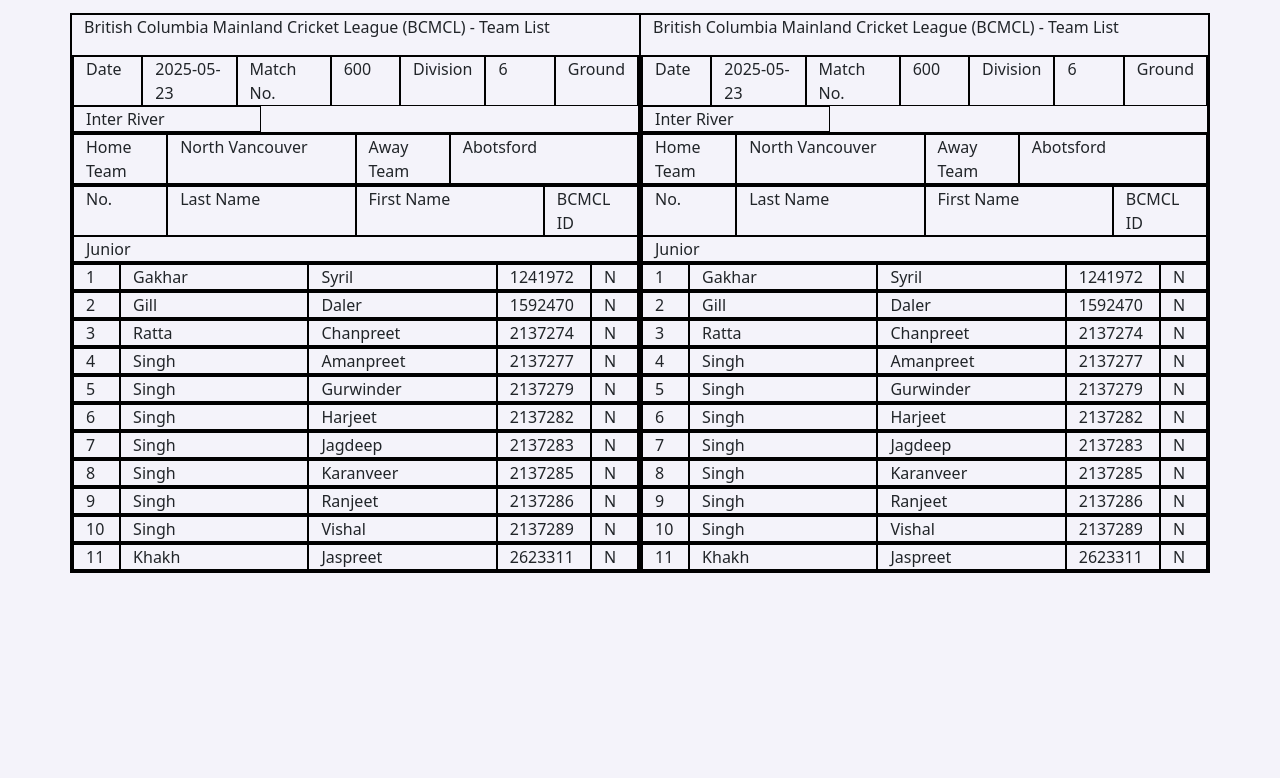
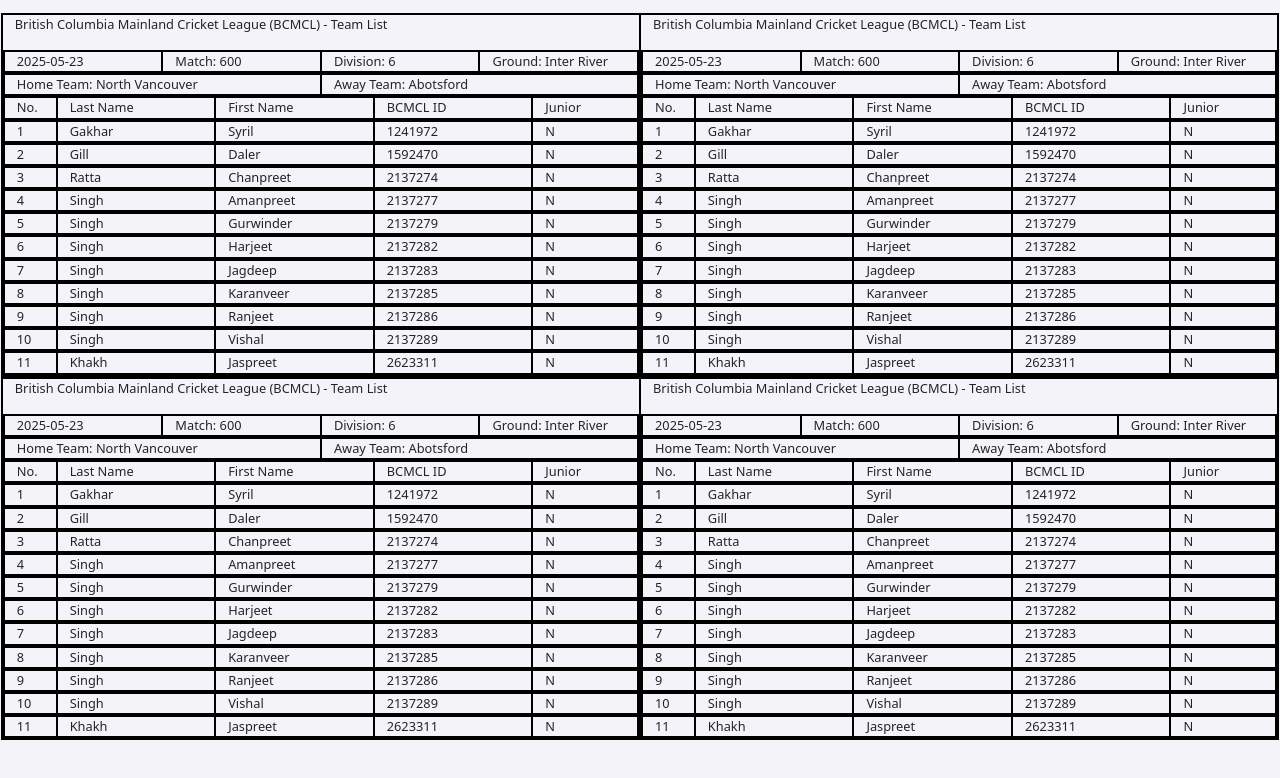
Before and after one commit to chanpreetRatta/teamList, a React (Vite) app: page /print in a window 1280 px wide. Shown: the top 778 px of the page. Built offline with nearby package versions, Linux system fonts and the light colour scheme.

Commit message:
added css to print page

```diff
--- a/src/components/print/PrintBody.tsx
+++ b/src/components/print/PrintBody.tsx
@@ -8,20 +8,20 @@ const Print = ({ players }: Props) => {
   return (
     <>
       <div className="row">
-        <div className="col">No.</div>
-        <div className="col-4">Last Name</div>
-        <div className="col-4">First Name</div>
-        <div className="col-2">BCMCL ID</div>
-        <div className="col">Junior</div>
+        <div className="col-1">No.</div>
+        <div className="col-3">Last Name</div>
+        <div className="col-3">First Name</div>
+        <div className="col-3">BCMCL ID</div>
+        <div className="col-2">Junior</div>
       </div>
 
       {players.map((player, index) => (
         <div className="row" key={player["CC Player Id"]}>
-          <div className="col">{index + 1}</div>
-          <div className="col-4">{player["Player Name"].split(" ")[1]}</div>
-          <div className="col-4">{player["Player Name"].split(" ")[0]}</div>
-          <div className="col-2">{player["CC Player Id"]}</div>
-          <div className="col">N</div>
+          <div className="col-1">{index + 1}</div>
+          <div className="col-3">{player["Player Name"].split(" ")[1]}</div>
+          <div className="col-3">{player["Player Name"].split(" ")[0]}</div>
+          <div className="col-3">{player["CC Player Id"]}</div>
+          <div className="col-2">N</div>
         </div>
       ))}
     </>
--- a/src/components/print/PrintHeader.tsx
+++ b/src/components/print/PrintHeader.tsx
@@ -8,21 +8,18 @@ export const PrintHeader = ({ groundInfo }: Props) => {
   return (
     <>
       <p>British Columbia Mainland Cricket League (BCMCL) - Team List</p>
-      <div className="row">
-        <div className="col">Date</div>
-        <div className="col-2">{groundInfo.date}</div>
-        <div className="col-2">Match No.</div>
-        <div className="col">{groundInfo.matchNumber}</div>
-        <div className="col">Division</div>
-        <div className="col">{groundInfo.division}</div>
-        <div className="col">Ground</div>
-        <div className="col-4">Inter River</div>
+      <div className="row header-one">
+        <div className="col">{groundInfo.date}</div>
+
+        <div className="col">Match: {groundInfo.matchNumber}</div>
+
+        <div className="col">Division: {groundInfo.division}</div>
+        <div className="col">Ground: Inter River</div>
       </div>
       <div className="row">
-        <div className="col">Home Team</div>
-        <div className="col-4">{groundInfo.home}</div>
-        <div className="col">Away Team</div>
-        <div className="col-4">{groundInfo.away}</div>
+        <div className="col">Home Team: {groundInfo.home}</div>
+
+        <div className="col">Away Team: {groundInfo.away}</div>
       </div>
     </>
   );
--- a/src/components/print/PrintList.tsx
+++ b/src/components/print/PrintList.tsx
@@ -91,7 +91,17 @@ export const PrintList = () => {
     },
   ];
   return (
-    <div className="container print">
+    <div className="container-fluid w-100 print">
+      <div className="row">
+        <div className="col">
+          <PrintHeader groundInfo={groundInfo}></PrintHeader>
+          <PrintBody players={players} />
+        </div>
+        <div className="col">
+          <PrintHeader groundInfo={groundInfo}></PrintHeader>
+          <PrintBody players={players} />
+        </div>
+      </div>
       <div className="row">
         <div className="col">
           <PrintHeader groundInfo={groundInfo}></PrintHeader>
--- a/src/components/print/print.css
+++ b/src/components/print/print.css
@@ -1,4 +1,6 @@
-.container .print {
+.print {
+    margin: 0;
+    padding: 0;
     font-size: .8rem;
 }
 .print > p,
```
